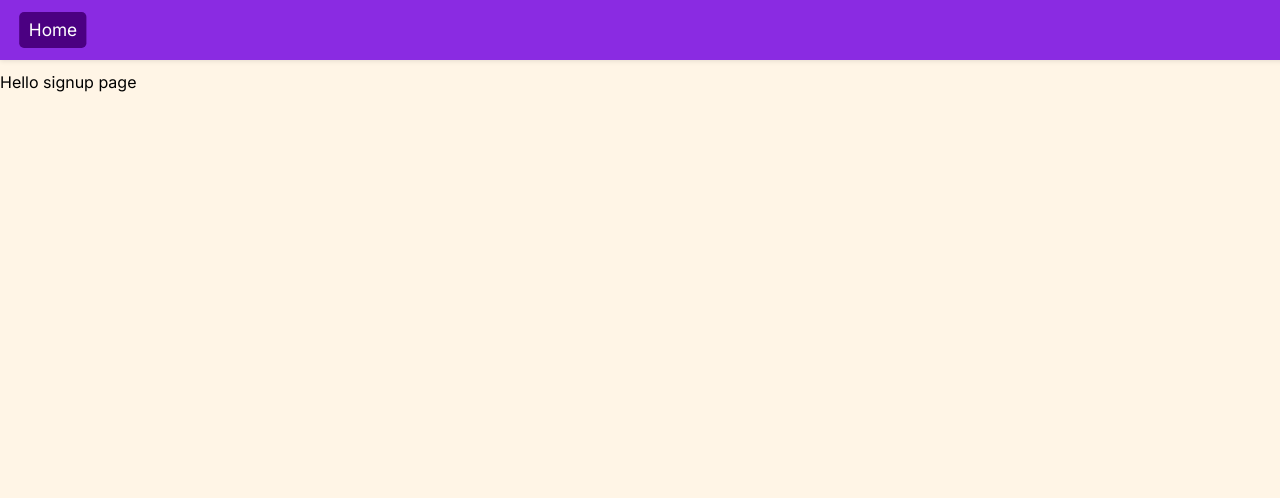
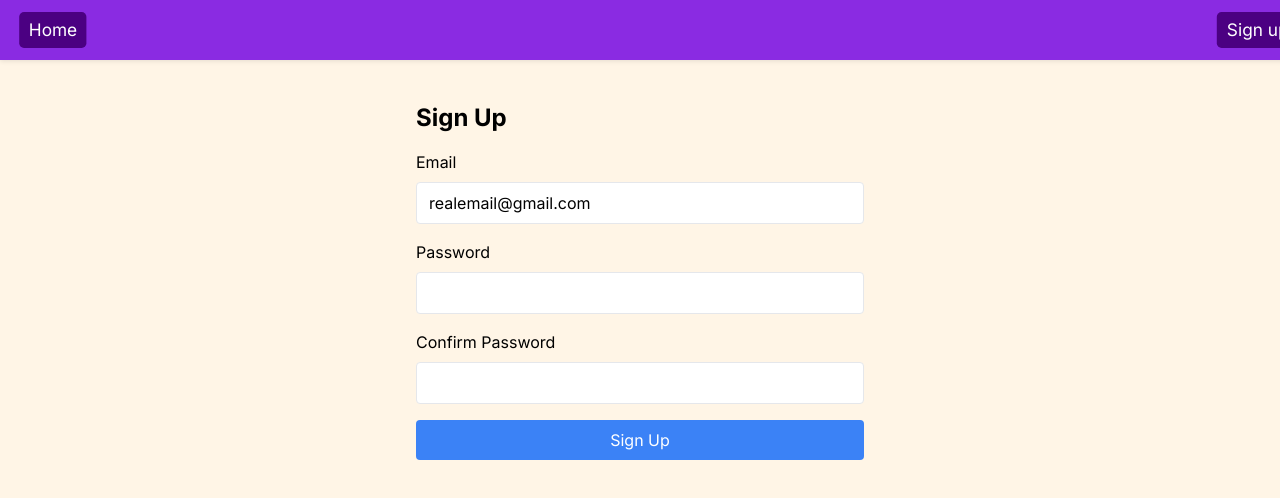
Before and after one commit to ZGong1/Point-Tracker, a Next.js app in the folder next-auth/: page /signup in a window 1280 px wide. Shown: the top 498 px of the page. Built offline with nearby package versions, Linux system fonts and the light colour scheme; no server answers; what pocketbase would draw is missing.

Commit message:
sign up page

```diff
--- a/next-auth/app/signup/page.js
+++ b/next-auth/app/signup/page.js
@@ -1,7 +1,9 @@
+import Signup from "@/components/Signup";
+
 const Home = ( props ) => {
   return (
-    <div>
-      Hello signup page
+    <div className="">
+      <Signup/>
     </div>
   );
 }
--- a/next-auth/components/Header.js
+++ b/next-auth/components/Header.js
@@ -11,6 +11,7 @@ const Header = ( { loggedIn } ) => {
       </div>
       <div className="right-buttons">
         {loggedIn && <button onClick={() => logout()}>Sign out</button>}
+        {!loggedIn && <Link href="/signup"><button>Sign up</button></Link>}
       </div>
     </div>
   );
--- /dev/null
+++ b/next-auth/components/Signup.js
@@ -0,0 +1,78 @@
+"use client"
+import { useState } from "react";
+import { signUp } from "@/lib";
+
+const Signup = ( { props } ) => {
+
+  const [error, setError] = useState('');
+  const [success, setSuccess] = useState(false);
+
+  const handleSubmit = async (event) => {
+    event.preventDefault();
+    const formData = new FormData(event.target);
+
+    try {
+      const result = await signUp(formData);
+      if (result.error) {
+        setError(result.error);
+        setSuccess(false);
+      } else {
+        setError('');
+        setSuccess(true);
+      }
+    } catch (error) {
+      if (error.message === "Failed to create record.") return setError("Passwords don't match!")
+      setError(error.message);
+      console.log(error.message)
+      setSuccess(false);
+    }
+  };
+
+  return (
+    <div className="max-w-md mx-auto mt-8">
+      <h1 className="text-2xl font-bold mb-4">Sign Up</h1>
+      {error && <p className="text-red-500 mb-4">{error}</p>}
+      {success && <p className="text-green-500 mb-4">Sign up successful!</p>}
+      <form onSubmit={handleSubmit}>
+        <div className="mb-4">
+          <label htmlFor="email" className="block mb-2">Email</label>
+          <input
+            type="email"
+            id="email"
+            name="email"
+            required
+            className="w-full px-3 py-2 border rounded"
+            defaultValue="realemail@gmail.com"
+          />
+        </div>
+        <div className="mb-4">
+          <label htmlFor="password" className="block mb-2">Password</label>
+          <input
+            type="password"
+            id="password"
+            name="password"
+            required
+            className="w-full px-3 py-2 border rounded"
+            minLength={8}
+          />
+        </div>
+        <div className="mb-4">
+          <label htmlFor="passwordConfirm" className="block mb-2">Confirm Password</label>
+          <input
+            type="password"
+            id="passwordConfirm"
+            name="passwordConfirm"
+            required
+            className="w-full px-3 py-2 border rounded"
+            minLength={8}
+          />
+        </div>
+        <button type="submit" className="w-full bg-blue-500 text-white py-2 rounded">
+          Sign Up
+        </button>
+      </form>
+    </div>
+  );
+}
+
+export default Signup;
--- a/next-auth/lib.js
+++ b/next-auth/lib.js
@@ -124,3 +124,27 @@ export async function updateSession(request) {
   });
   return res;
 }
+
+export async function signUp(formData) {
+  try {
+    console.log("hello")
+    const email = formData.get('email');
+    const password = formData.get('password');
+    const passwordConfirm = formData.get('passwordConfirm');
+
+    console.log(email, password, passwordConfirm)
+
+    const data = {
+      email: email,
+      password: password,
+      passwordConfirm: passwordConfirm,
+    };
+
+    const createdUser = await pb.collection('users').create(data);
+
+    return createdUser;
+  } catch (error) {
+    console.error('Error during sign-up:', error);
+    throw error;
+  }
+}
```
